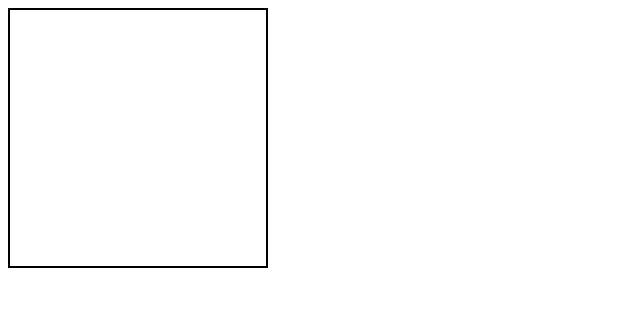
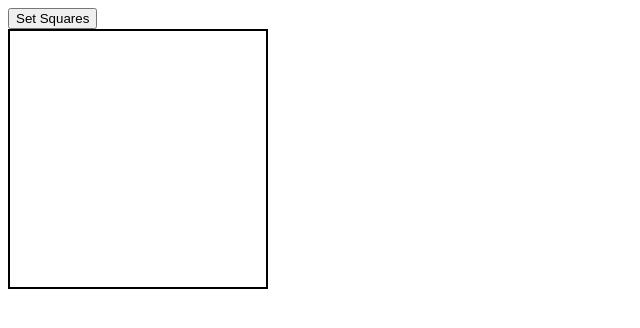
Before and after one commit to bcxavi/etch-a-sketch, a plain HTML site: page index.html in a window 1280 px wide. Shown: the whole page, without its empty margins (0-640 px from the left). Drawn offline with Linux system fonts and the light colour scheme.

Commit message:
Add resizable sketch grid
Create dynamic grid sizes with button prompt and regenerate board.

```diff
--- a/index.html
+++ b/index.html
@@ -7,6 +7,7 @@
     <title>Etch-a-Sketch</title>
 </head>
 <body>
+    <button class="squares-btn">Set Squares</button>
     <div class="container"></div>
     <script src="script.js"></script>
 </body>
--- a/script.js
+++ b/script.js
@@ -1,13 +1,40 @@
-const container = document.querySelector(".container");
+const gridContainer = document.querySelector(".container");
+const resizeButton = document.querySelector(".squares-btn");
 
-for (let i = 0; i < 256; i++) {
-  const square = document.createElement("div");
+function createGrid(size) {
+  gridContainer.innerHTML = "";
 
-  square.classList.add("square");
+  const squareSize = 256 / size;
+  const totalSquares = size * size;
 
-  square.addEventListener("mouseenter", () => {
-    square.classList.add("painted");
-  });
+  for (let i = 0; i < totalSquares; i++) {
+    const square = document.createElement("div");
 
-  container.appendChild(square);
+    square.classList.add("square");
+
+    square.style.width = `${squareSize}px`;
+    square.style.height = `${squareSize}px`;
+
+    square.addEventListener("mouseenter", () => {
+      square.classList.add("painted");
+    });
+
+    gridContainer.appendChild(square);
+  }
 }
+
+resizeButton.addEventListener("click", () => {
+  const userInput = prompt("How many squares per side? (1-100)");
+
+  if (userInput === null) return;
+  if (userInput.trim() === "") return;
+
+  const size = Number(userInput);
+
+  if (isNaN(size)) return;
+  if (size < 1 || size > 100) return;
+
+  createGrid(size);
+});
+
+createGrid(16);
--- a/style.css
+++ b/style.css
@@ -7,11 +7,10 @@
   flex-wrap: wrap;
 }
 
-.square{
-    width: 16px;
-    height: 16px;
+.square {
+  box-sizing: border-box;
 }
 
-.painted{
+.painted {
   background-color: black;
 }
```
